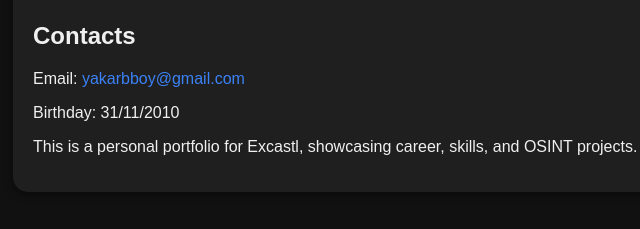
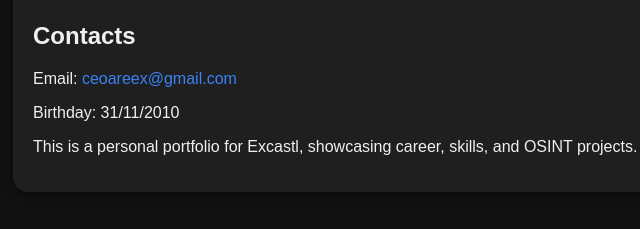
Before and after one commit to excastl/portfolio, a plain HTML site: page index.html in a window 1280 px wide. Shown: the part 1148-1377 px from the top of the page, 177-817 px from the left. Drawn offline with Linux system fonts and the light colour scheme.

Commit message:
Update index.html

```diff
--- a/index.html
+++ b/index.html
@@ -76,7 +76,7 @@
 
 <footer id="contacts">
   <h2>Contacts</h2>
-  <p>Email: <a href="mailto:yakarbboy@gmail.com">yakarbboy@gmail.com</a></p>
+  <p>Email: <a href="mailto:yakarbboy@gmail.com">ceoareex@gmail.com</a></p>
   <p>Birthday: 31/11/2010</p>
   <p>This is a personal portfolio for Excastl, showcasing career, skills, and OSINT projects.</p>
 </footer>
```
